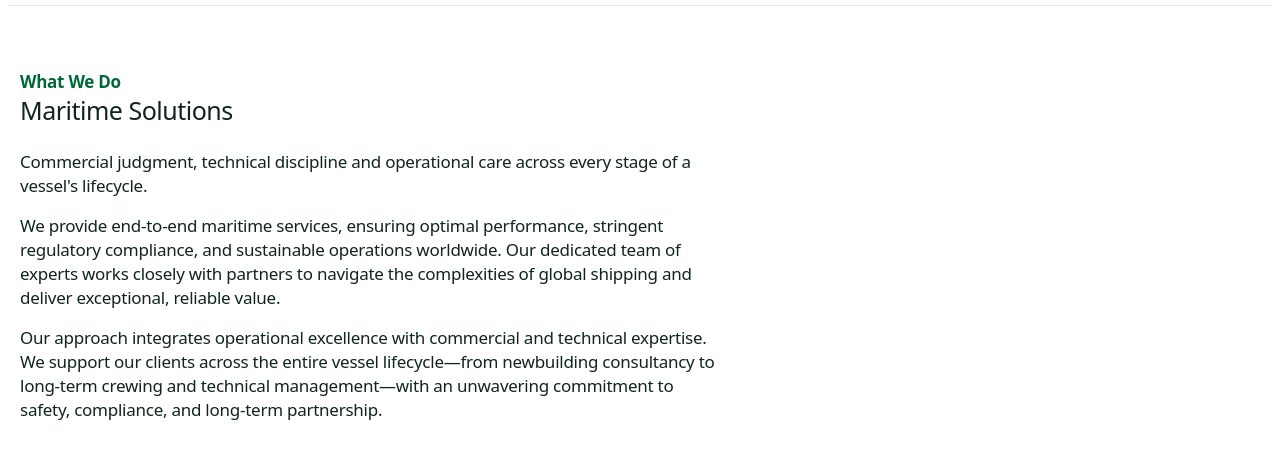
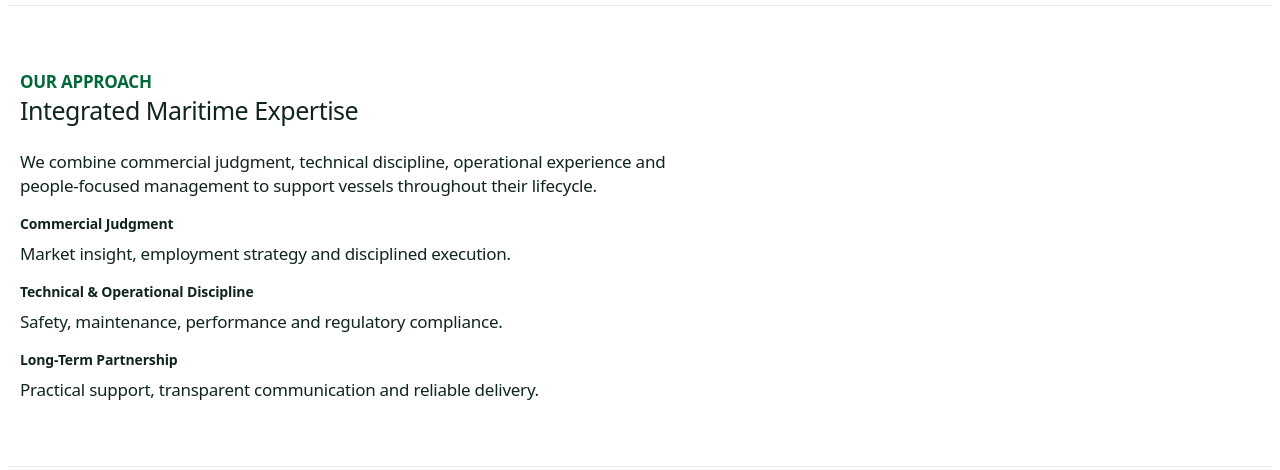
Before and after one commit to quoc05dev/asp-shipping-next-V2, a Next.js app: page /what-we-do in a window 1280 px wide. Shown: the part 482-952 px from the top of the page. Built offline with nearby package versions, Linux system fonts and the light colour scheme; a web font is replaced by a local one.

Commit message:
update-what-we-do-intro-content

```diff
--- a/app/what-we-do/page.tsx
+++ b/app/what-we-do/page.tsx
@@ -64,19 +64,25 @@ export default function WhatWeDoHubPage() {
               <div className="row u-gy-4 u-gx-5">
                 <div className="col-12 col-lg-5">
                   <SectionLead
-                    title="What We Do"
-                    heading="Maritime Solutions"
-                    description="Commercial judgment, technical discipline and operational care across every stage of a vessel's lifecycle."
+                    title="OUR APPROACH"
+                    heading="Integrated Maritime Expertise"
+                    description="We combine commercial judgment, technical discipline, operational experience and people-focused management to support vessels throughout their lifecycle."
                   />
                 </div>
                 <div className="col-12 col-lg-7">
                   <div className="content-width">
-                    <p className="u-mb-4">
-                      We provide end-to-end maritime services, ensuring optimal performance, stringent regulatory compliance, and sustainable operations worldwide. Our dedicated team of experts works closely with partners to navigate the complexities of global shipping and deliver exceptional, reliable value.
-                    </p>
-                    <p className="u-mb-4">
-                      Our approach integrates operational excellence with commercial and technical expertise. We support our clients across the entire vessel lifecycle—from newbuilding consultancy to long-term crewing and technical management—with an unwavering commitment to safety, compliance, and long-term partnership.
-                    </p>
+                    <div className="u-mb-4">
+                      <h3 className="h6 u-mb-2">Commercial Judgment</h3>
+                      <p>Market insight, employment strategy and disciplined execution.</p>
+                    </div>
+                    <div className="u-mb-4">
+                      <h3 className="h6 u-mb-2">Technical & Operational Discipline</h3>
+                      <p>Safety, maintenance, performance and regulatory compliance.</p>
+                    </div>
+                    <div>
+                      <h3 className="h6 u-mb-2">Long-Term Partnership</h3>
+                      <p>Practical support, transparent communication and reliable delivery.</p>
+                    </div>
                   </div>
                 </div>
               </div>
```
